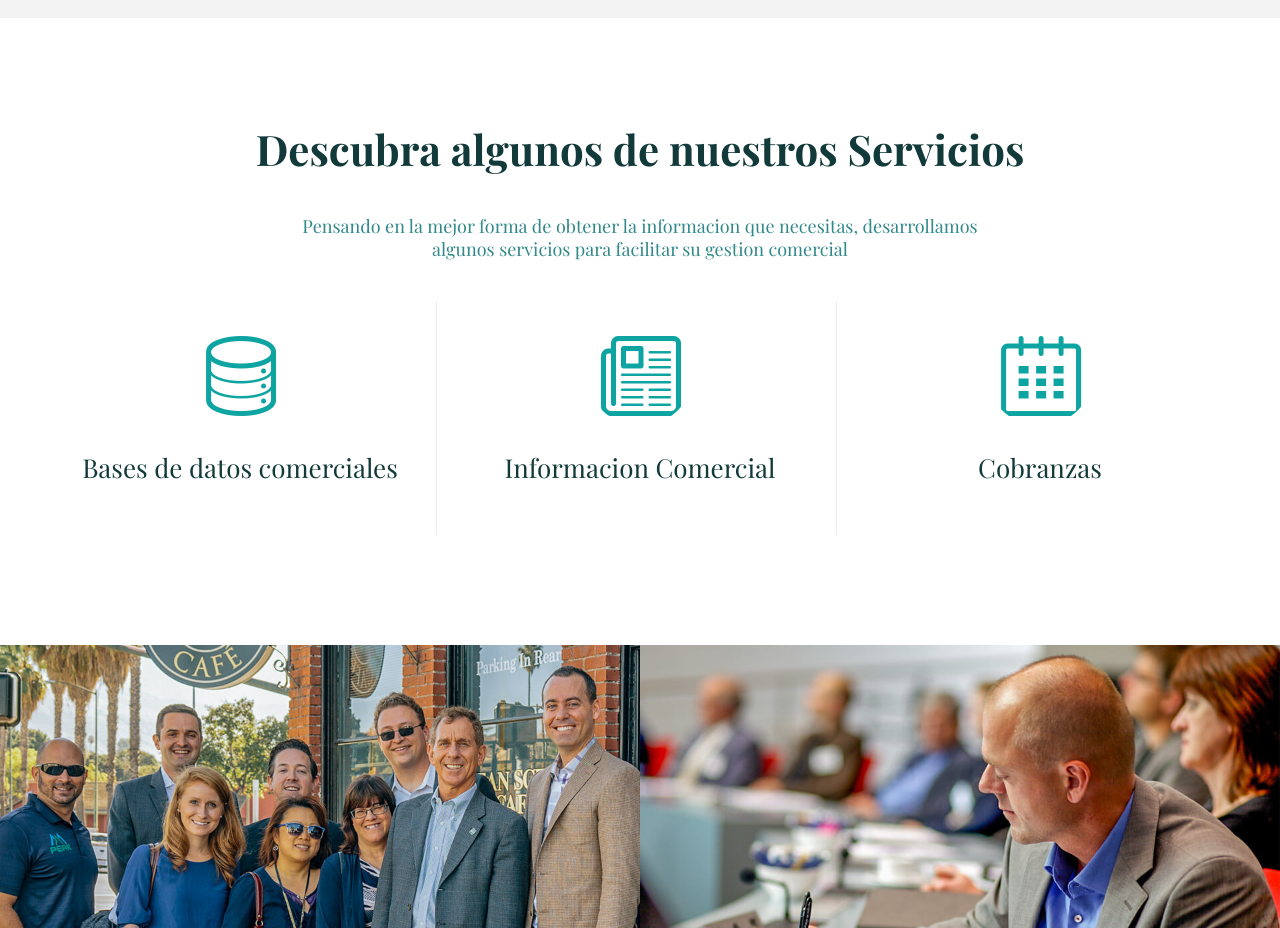
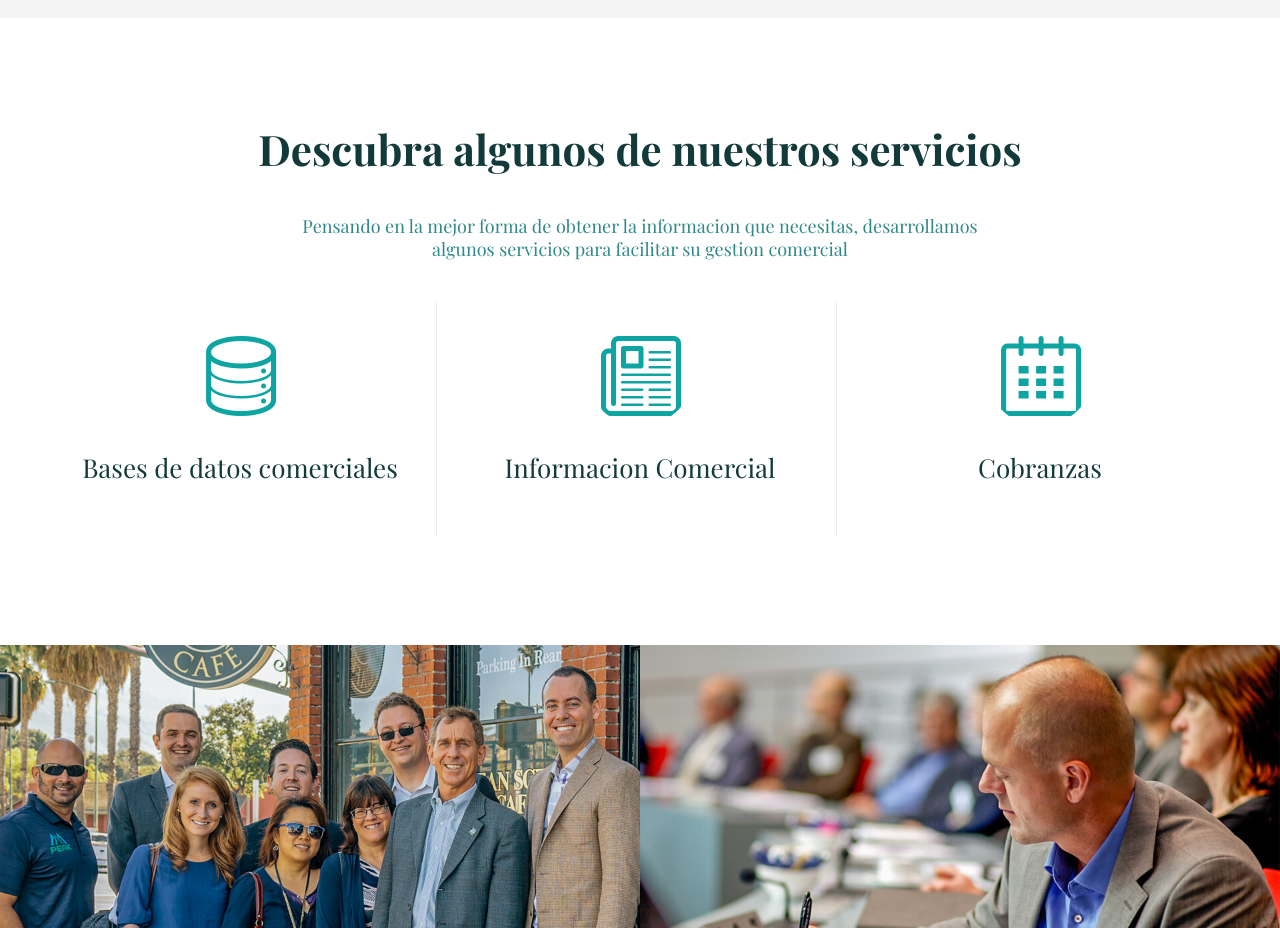
Before and after one commit to ZetalabsCL/tws, a plain HTML site: page index-business2.html in a window 1280 px wide. Shown: the part 2040-2968 px from the top of the page. Drawn offline with nearby package versions, Linux system fonts and the light colour scheme; a web font is replaced by a local one.

Commit message:
Correccion menor en index

```diff
--- a/index-business2.html
+++ b/index-business2.html
@@ -229,7 +229,7 @@
 										</div>
 										<div class="column mcb-column two-third column_column column-margin-">
 											<div class="column_attr align_center" >
-												<h2>Descubra algunos de nuestros Servicios</h2>
+												<h2>Descubra algunos de nuestros servicios</h2>
 												<hr class="no_line hrmargin_b_30"/>
 												<h5 style="margin: 0 5%;">Pensando en la mejor forma de obtener la informacion que necesitas, desarrollamos algunos servicios para facilitar su gestion comercial</h5>
 											</div>
```
